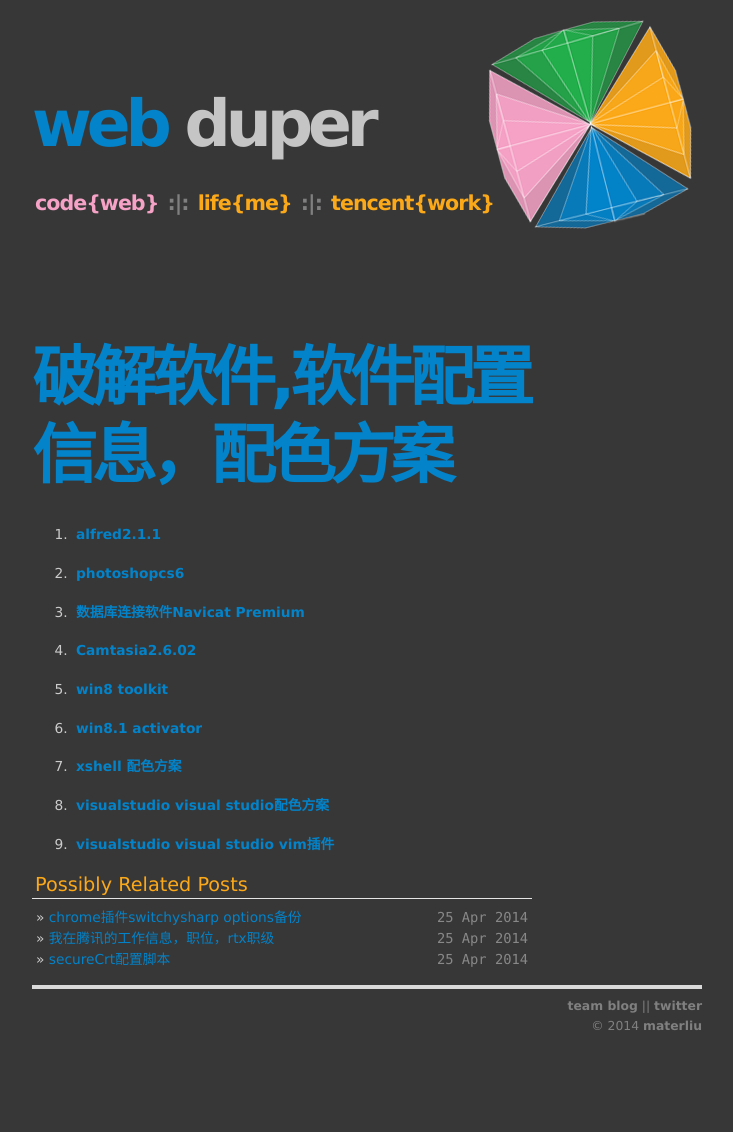
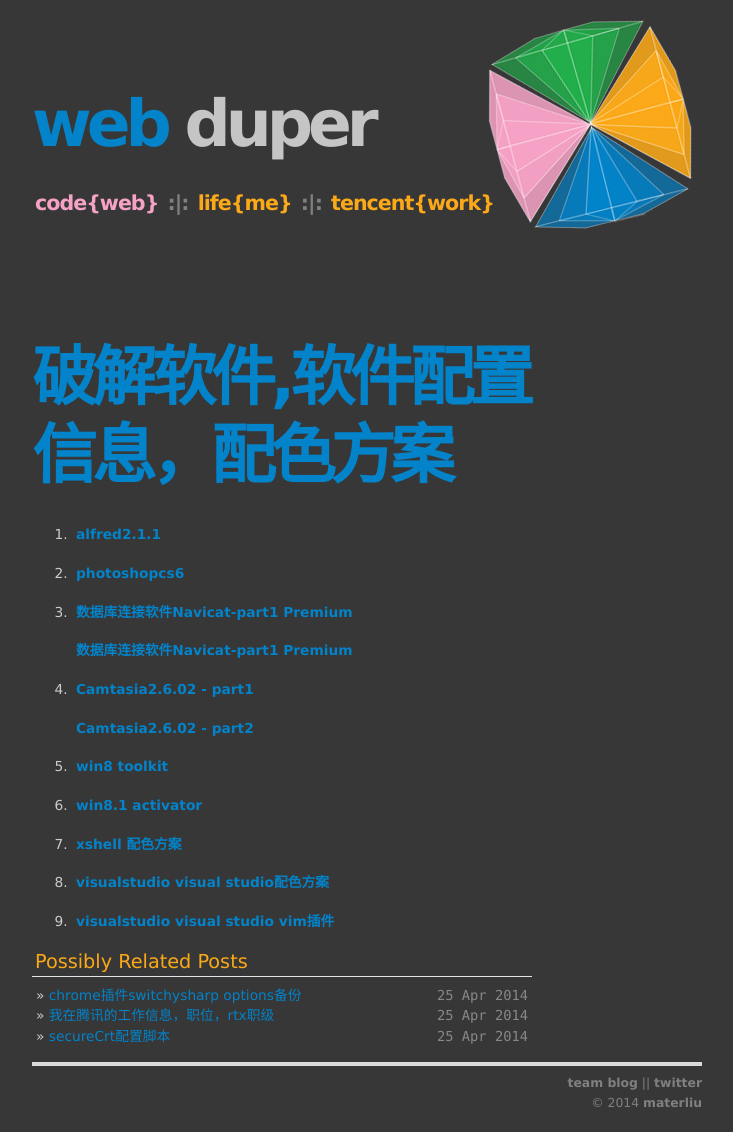
Before and after one commit to materliu/materliu.github.io, a Jekyll site: the page built from all/web/ideas/_posts/2014-02-25-keygen.md, in a window 1280 px wide. Shown: the whole page, without its empty margins (273-1006 px from the left). Built offline with Jekyll 4.4.1, drawn with Linux system fonts in a browser that asks for light colours; Markdown is read by kramdown in place of the engine named in the settings; before the commit the page ends 1055 px from its top, so only the background shows below that.

Commit message:
change file attachments index !

```diff
--- a/all/web/ideas/_posts/2014-02-25-keygen.md
+++ b/all/web/ideas/_posts/2014-02-25-keygen.md
@@ -9,9 +9,13 @@
 
 2. [photoshopcs6](/attachments/Adobe-CS6破解补丁_amtlib.zip)
 
-3. [数据库连接软件Navicat Premium](/attachments/2014-04-25-Navicat-Premium.dmg)
+3. [数据库连接软件Navicat-part1 Premium](/attachments/2014-04-25-Navicat-Premium.dmg.zip.001)
 
-4. [Camtasia2.6.02](/attachments/2014-04-25-Camtasiav2.6.02.zip)
+    [数据库连接软件Navicat-part1 Premium](/attachments/2014-04-25-Navicat-Premium.dmg.zip.002)
+
+4. [Camtasia2.6.02 - part1](/attachments/2014-04-25-Camtasiav2.6.02-part.zip.001)
+
+    [Camtasia2.6.02 - part2](/attachments/2014-04-25-Camtasiav2.6.02-part.zip.002)
 
 5. [win8 toolkit](/attachments/Microsoft_Toolkit_iHackSoft.com_2.4.8.zip)
 
```
